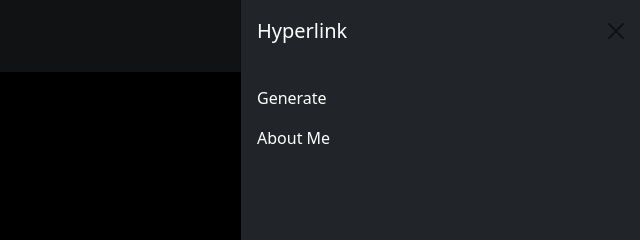
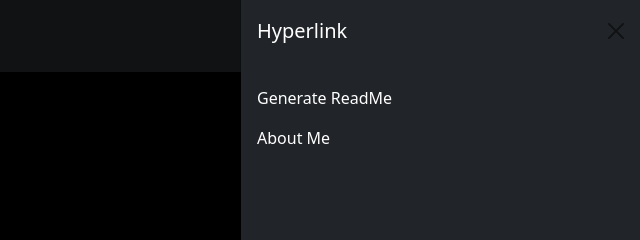
Before and after one commit to zortro/readme-generator, a plain HTML site: page index.html in a window 1280 px wide. Both pictures are taken after a click on the button 1240 px from the left and 36 px from the top of the page. Shown: the top 240 px of the page, 640-1280 px from the left. Drawn offline with nearby package versions, Linux system fonts and the light colour scheme.

Commit message:
updated readme.md

```diff
--- a/index.html
+++ b/index.html
@@ -25,7 +25,7 @@
                 <div class="offcanvas-body bg-dark">
                     <ul class="navbar-nav justify-content-end flex-grow-1 pe-3">
                         <li class="nav-item">
-                            <a class="nav-link text-white" href="index.html">Generate</a>
+                            <a class="nav-link text-white" href="index.html">Generate ReadMe</a>
                         </li>
                         <li class="nav-item">
                             <a class="nav-link text-white" href="about-me.html">About Me</a>
```
Also changed, not shown: about-me.html (+1 -1 lines), README.md.
